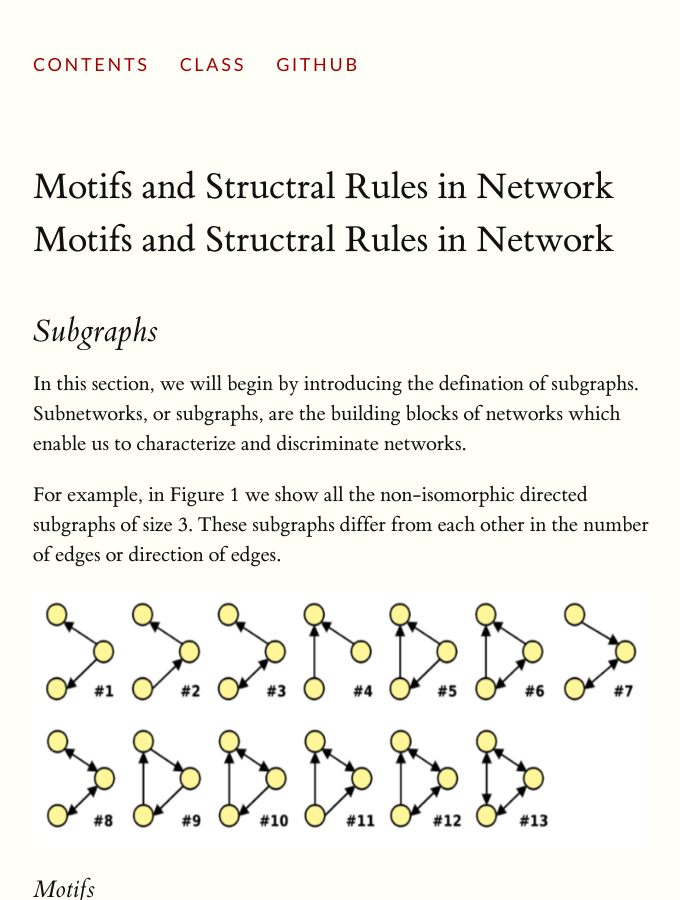
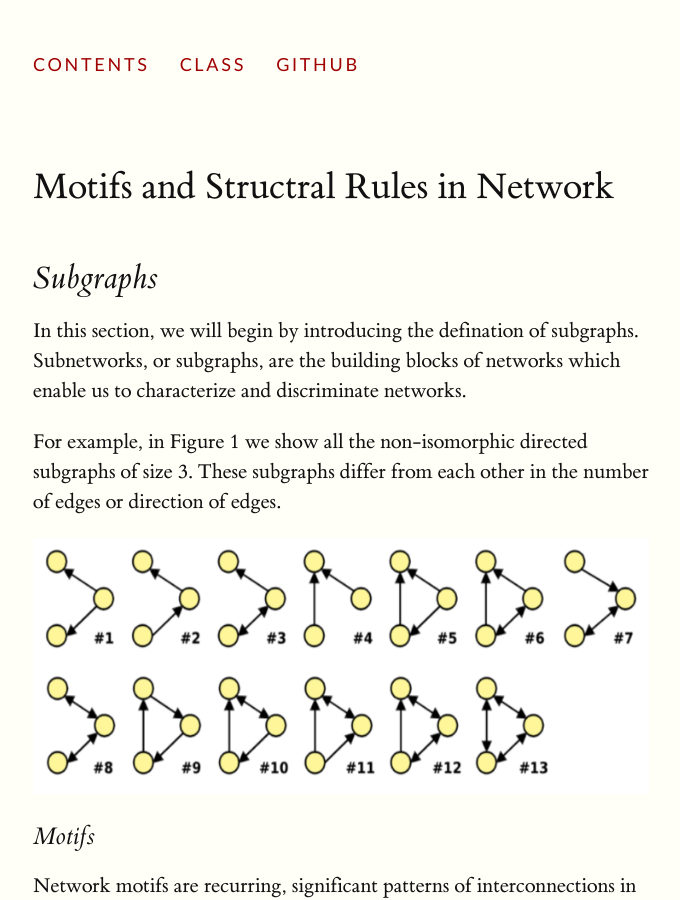
Before and after one commit to snap-stanford/cs224w-notes, a Jekyll site: the page built from preliminaries/motifs-and-structral-roles_lecture.md, in a window 1280 px wide and 900 px high. Shown: the whole window, without its empty margins (127-807 px from the left). Built offline with Jekyll 4.4.1, drawn with Linux system fonts in a browser that asks for light colours; formulas are drawn with MathJax 3.

Commit message:
Update motifs-and-structral-roles_lecture.md

```diff
--- a/preliminaries/motifs-and-structral-roles_lecture.md
+++ b/preliminaries/motifs-and-structral-roles_lecture.md
@@ -4,8 +4,6 @@ title: Motifs and Structral Rules in Network
 header-includes:
    - \usepackage{amsmath}
 ---
-
-# Motifs and Structral Rules in Network
 
 ## Subgraphs
 
```
